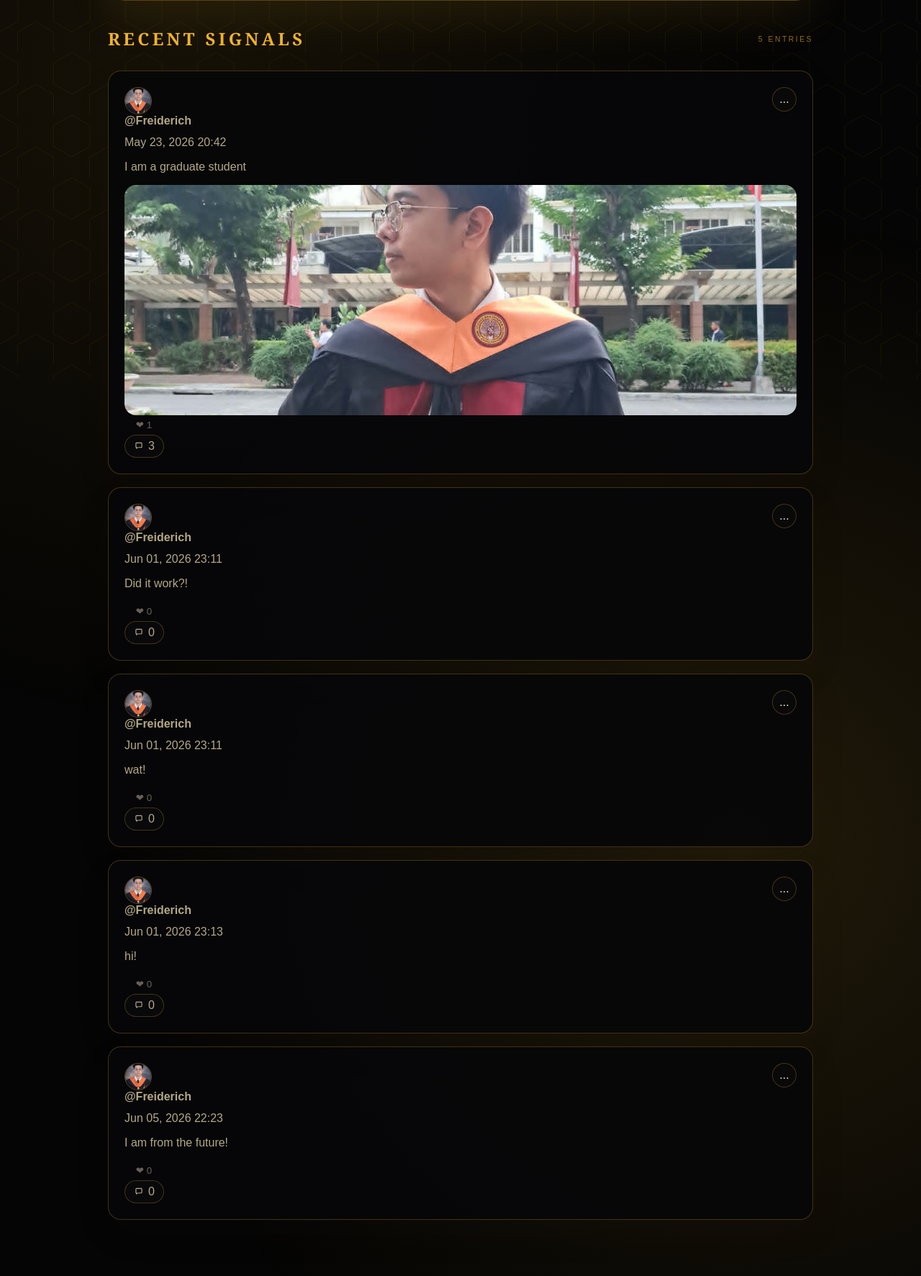
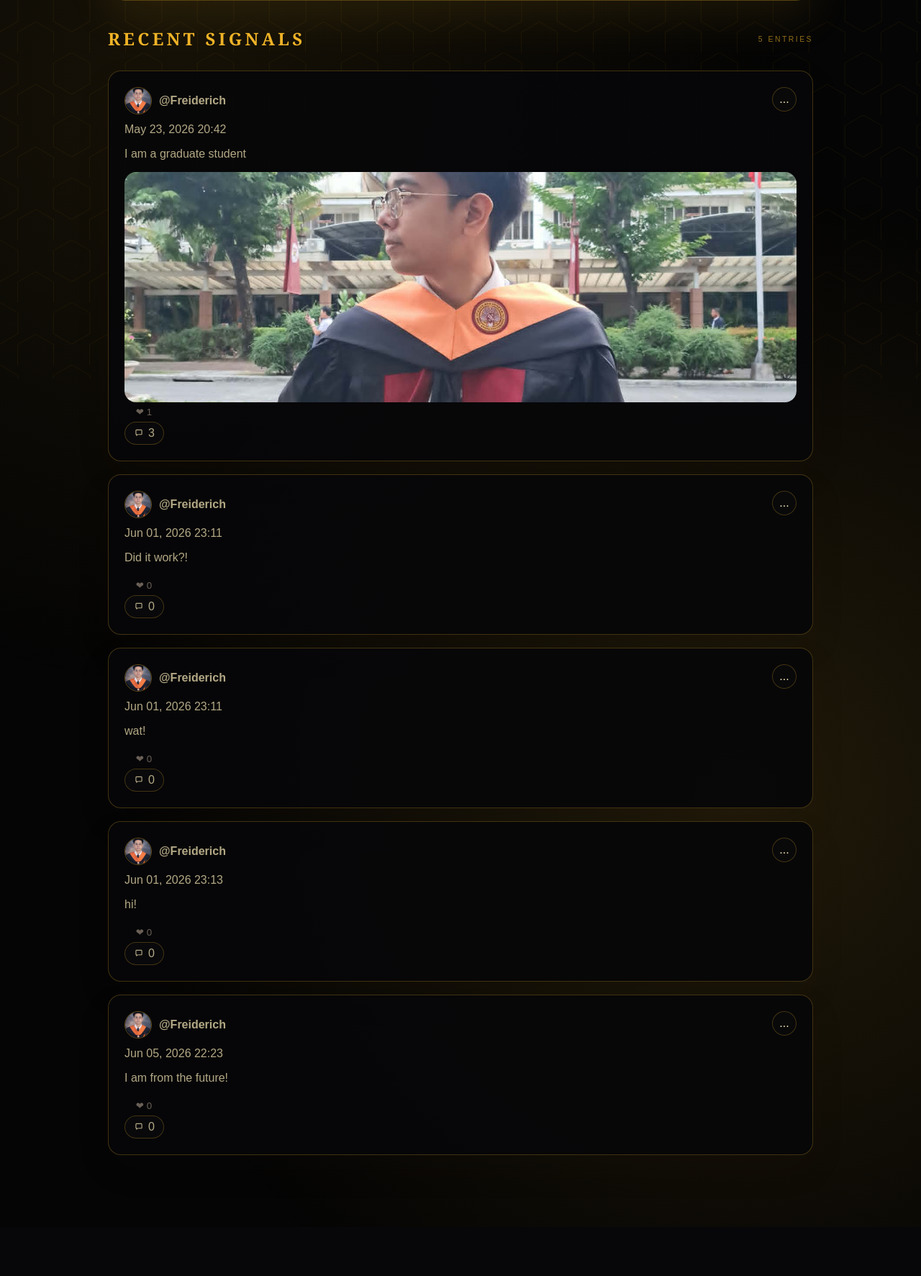
Before and after one commit to Freiderich/Nexora, a Django app: a page that uses templates/base.html in a window 1280 px wide. Shown: the part 274-2047 px from the top of the page at 72% size. After the commit the page ends 1879 px from the top, so only its background shows below. Run offline with Django 5.2, Linux system fonts and the light colour scheme; a user stored in the database is signed in; data comes from the database, SQL or seed files in the repository; data that the repository does not hold is empty.

Commit message:
Fixed location of profile icon

```diff
--- a/static/css/profile.css
+++ b/static/css/profile.css
@@ -137,6 +137,12 @@
   position: relative;
 }
 
+.profile-card .post-author-link {
+  display: inline-flex;
+  align-items: center;
+  gap: 10px;
+}
+
 .profile-card .post-author-avatar {
   width: 38px;
   height: 38px;
@@ -159,6 +165,10 @@
   font-size: 0.95rem;
   font-weight: 700;
   flex: 0 0 auto;
+}
+
+.profile-card .post-author-name {
+  font-weight: 600;
 }
 
 .profile-card a,
```
